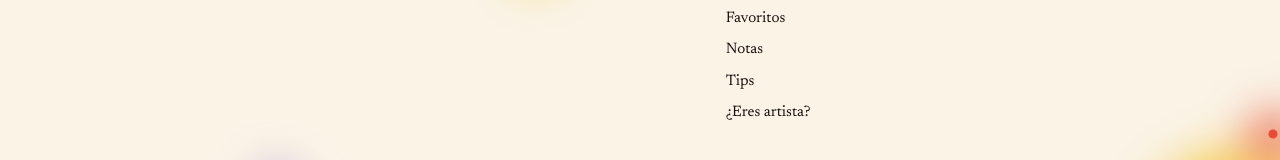
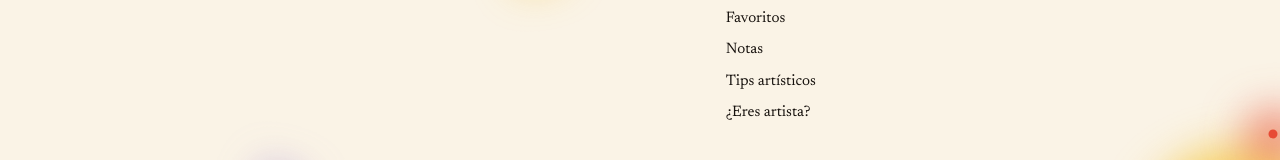
Before and after one commit to juanzuluaga42/mancha-app, a Next.js app: page / in a window 1280 px wide. Shown: the part 3194-3354 px from the top of the page. Built offline with nearby package versions, Linux system fonts and the light colour scheme; no server answers; the database is empty; a web font is replaced by a local one.

Commit message:
Update Footer.js

```diff
--- a/components/Footer.js
+++ b/components/Footer.js
@@ -25,7 +25,7 @@ export default function Footer() {
               <Link href="/temporadas">Temporadas</Link>
               <Link href="/#favoritos">Favoritos</Link>
               <Link href="/#notas">Notas</Link>
-              <Link href="/#tips">Tips</Link>
+              <Link href="/tips">Tips artísticos</Link>
               <Link href="/postular">¿Eres artista?</Link>
             </div>
             <div className="footer-col">
```
